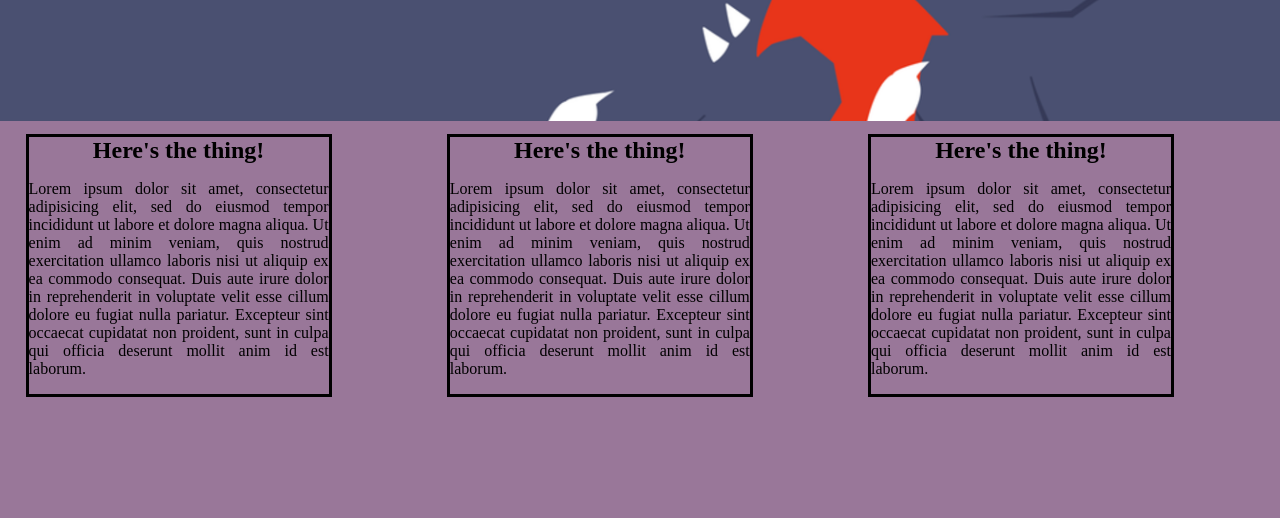
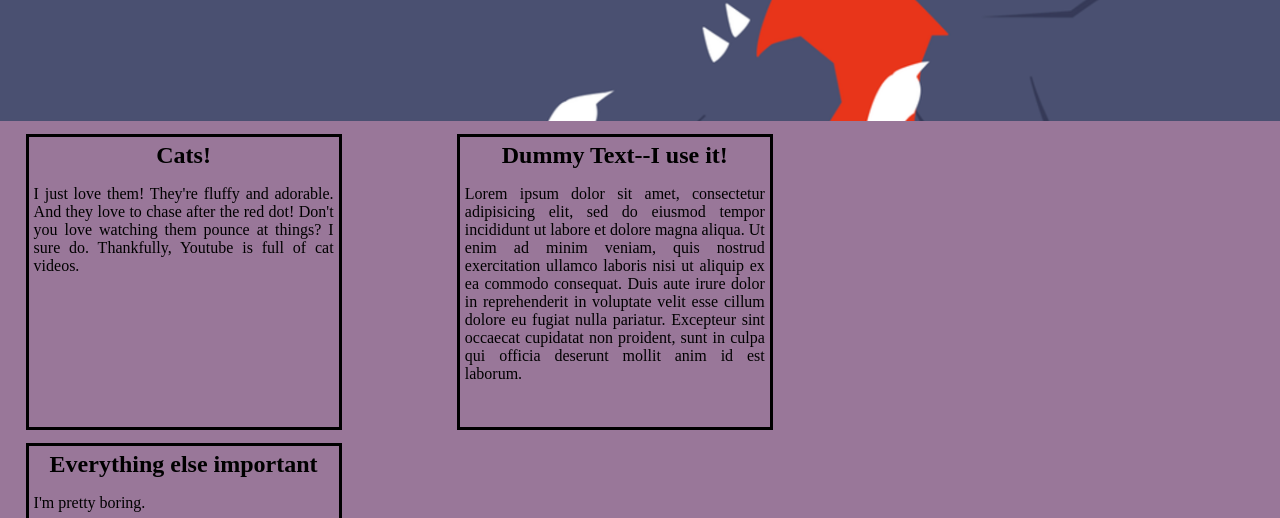
Before and after one commit to cgptl/website, a plain HTML site: page index.html in a window 1280 px wide. Shown: the part 279-797 px from the top of the page. Drawn offline with Linux system fonts and the light colour scheme.

Commit message:
BLAH BLAH BLAH FINAL DAY BLAH BLAH

```diff
--- a/css/homepage.css
+++ b/css/homepage.css
@@ -66,8 +66,10 @@ padding-left:10px;
 }
 
 .sectbox{
+  height:280px;
   width:300px;
   float:left;
+  padding:5px;
   margin-right:7%;
   margin-left:2%;
   margin-top:1%;
--- a/index.html
+++ b/index.html
@@ -46,23 +46,23 @@
 
       <div class="sectbox">
         <h2>
-          Here's the thing!
+          Cats!
+        </h2>
+        <p> I just love them! They're fluffy and adorable. And they love to chase after the red dot! Don't you love watching them pounce at things? I sure do. Thankfully, Youtube is full of cat videos.
+        </p>
+      </div>
+      <div class="sectbox">
+        <h2>
+          Dummy Text--I use it!
         </h2>
         <p> Lorem ipsum dolor sit amet, consectetur adipisicing elit, sed do eiusmod tempor incididunt ut labore et dolore magna aliqua. Ut enim ad minim veniam, quis nostrud exercitation ullamco laboris nisi ut aliquip ex ea commodo consequat. Duis aute irure dolor in reprehenderit in voluptate velit esse cillum dolore eu fugiat nulla pariatur. Excepteur sint occaecat cupidatat non proident, sunt in culpa qui officia deserunt mollit anim id est laborum.
         </p>
       </div>
       <div class="sectbox">
         <h2>
-          Here's the thing!
+          Everything else important
         </h2>
-        <p> Lorem ipsum dolor sit amet, consectetur adipisicing elit, sed do eiusmod tempor incididunt ut labore et dolore magna aliqua. Ut enim ad minim veniam, quis nostrud exercitation ullamco laboris nisi ut aliquip ex ea commodo consequat. Duis aute irure dolor in reprehenderit in voluptate velit esse cillum dolore eu fugiat nulla pariatur. Excepteur sint occaecat cupidatat non proident, sunt in culpa qui officia deserunt mollit anim id est laborum.
-        </p>
-      </div>
-      <div class="sectbox">
-        <h2>
-          Here's the thing!
-        </h2>
-        <p> Lorem ipsum dolor sit amet, consectetur adipisicing elit, sed do eiusmod tempor incididunt ut labore et dolore magna aliqua. Ut enim ad minim veniam, quis nostrud exercitation ullamco laboris nisi ut aliquip ex ea commodo consequat. Duis aute irure dolor in reprehenderit in voluptate velit esse cillum dolore eu fugiat nulla pariatur. Excepteur sint occaecat cupidatat non proident, sunt in culpa qui officia deserunt mollit anim id est laborum.
+        <p> I'm pretty boring.
         </p>
       </div>
     </div>
```
Also changed, not shown: aboutpage.html (+2 -2 lines).
